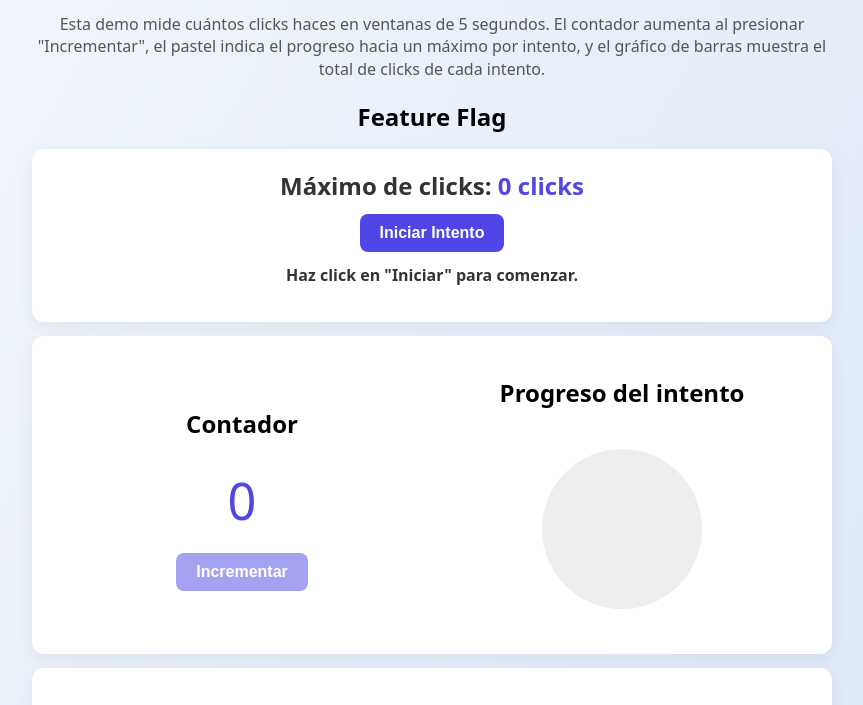
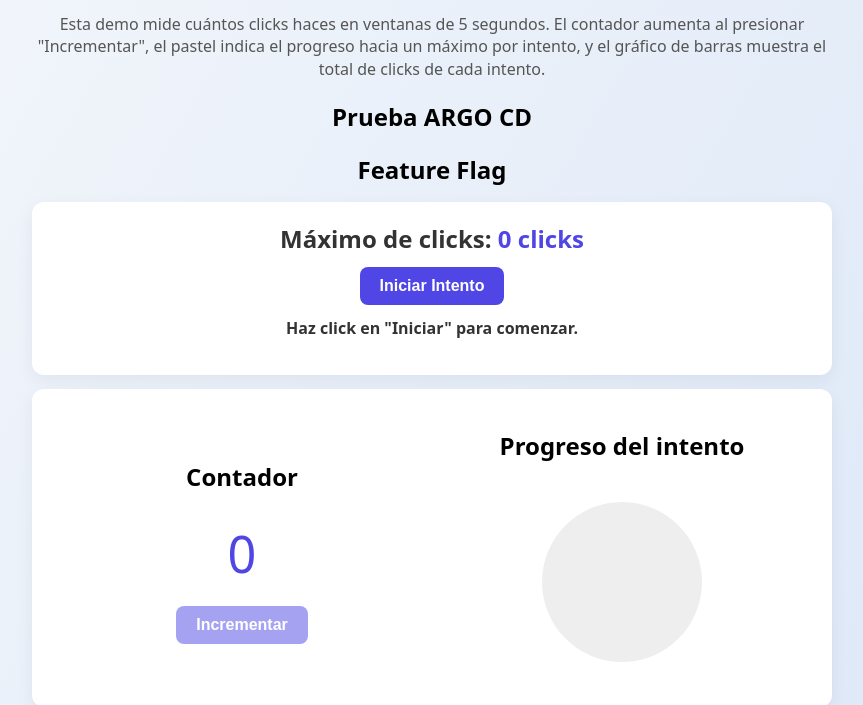
Before and after one commit to EmilioAMVs/Contador-Clicks-Pipeline-Jenkins, a website with bundled scripts: page index.html in a window 1280 px wide. Shown: the part 66-771 px from the top of the page, without its empty margins (208-1071 px from the left). Built offline with nearby package versions, Linux system fonts and the light colour scheme; a script that the page names is missing.

Commit message:
argo cd test

```diff
--- a/index.html
+++ b/index.html
@@ -14,6 +14,7 @@
       El contador aumenta al presionar "Incrementar", el pastel indica el progreso hacia un máximo por intento,
       y el gráfico de barras muestra el total de clicks de cada intento.
       <br>
+      <h2 align="center">Prueba ARGO CD</h2>
       <h2 id="reportsMessage" style="font-weight:bold; margin-bottom: 0;" align="center">Feature Flag</h2>
 
       <!-- Contenedor con flexbox para centrar -->
```
